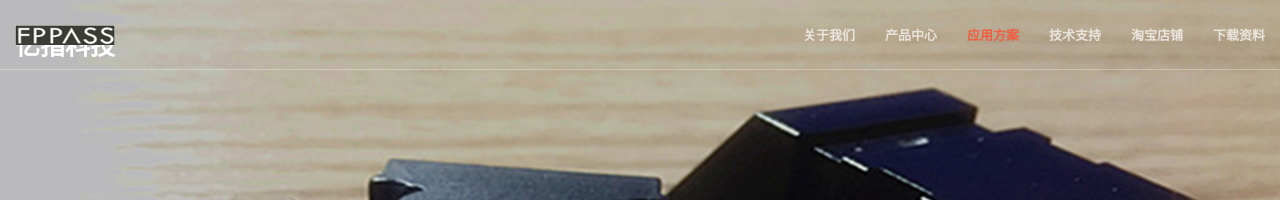
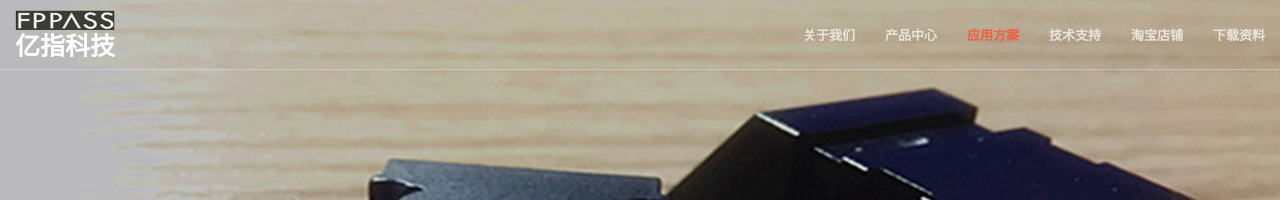
Before and after one commit to easyfp/easyfp.github.io, a Jekyll site: the page built from index.html, in a window 1280 px wide. Shown: the top 200 px of the page. Built offline with Jekyll 4.4.1, drawn with Linux system fonts in a browser that asks for light colours.

Commit message:
Update nav.html

```diff
--- a/_includes/nav.html
+++ b/_includes/nav.html
@@ -15,7 +15,7 @@
                 <span class="icon-bar"></span>
 
             </button>
-            <a class="navbar-brand page-scroll"  href="#page-top" style="font-size:25px"><img src="img/portfolio/7.jpg" style="position:relative;top:10px; width="100" height="20">亿指科技</a>
+            <a class="navbar-brand page-scroll"  href="#page-top" style="font-size:25px"><img src="img/portfolio/7.jpg" style="position:relative;top:-5px; width="100" height="20">亿指科技</a>
             </div>
 
         <!-- Collect the nav links, forms, and other content for toggling -->
```
